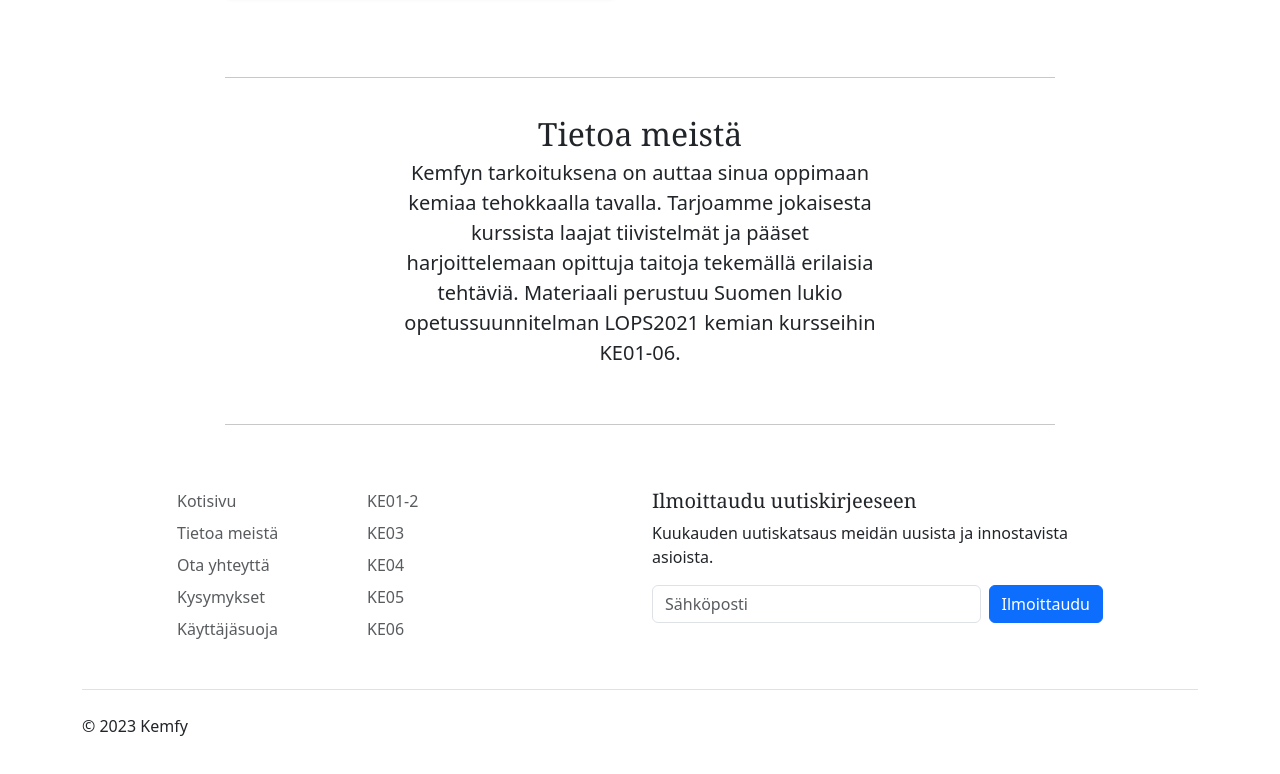
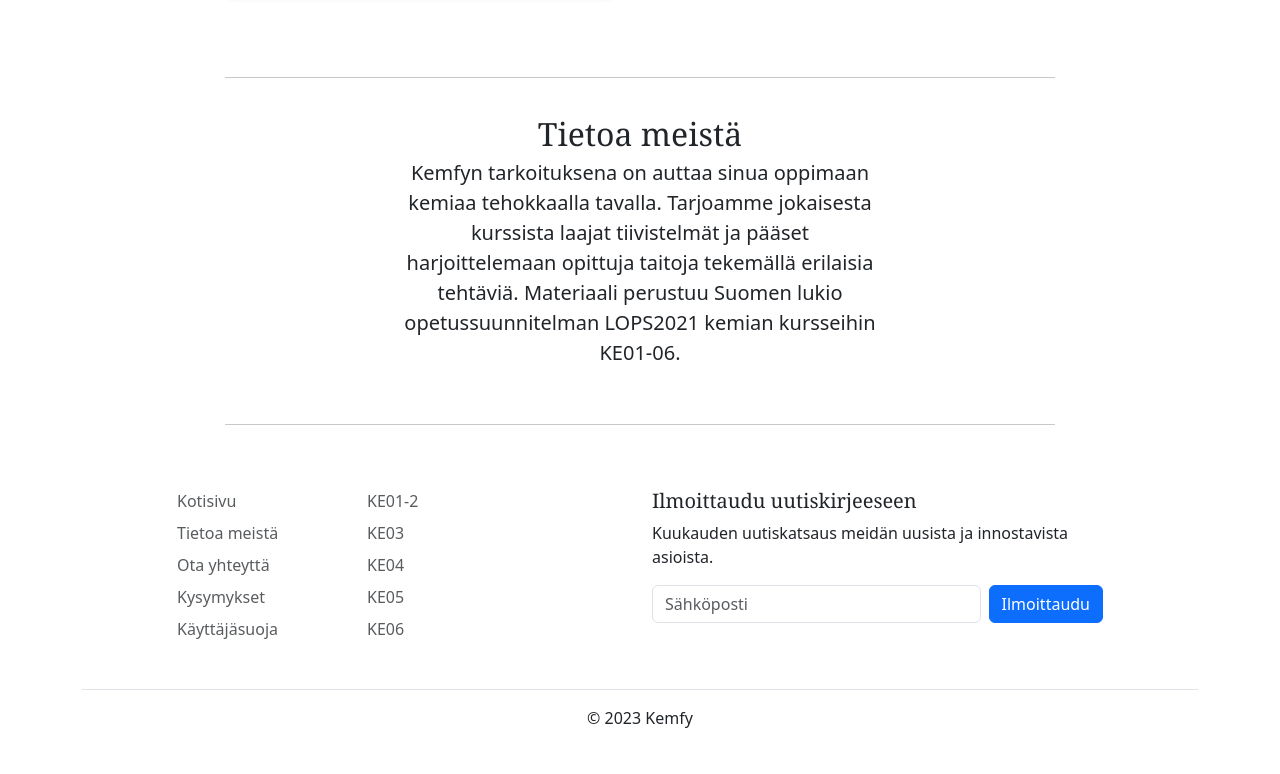
Before and after one commit to Shrekboi/kemfy, a plain HTML site: page index.html in a window 1280 px wide. Shown: the part 2299-3073 px from the top of the page. Drawn offline with nearby package versions, Linux system fonts and the light colour scheme.

Commit message:
new home footer in center

```diff
--- a/index.html
+++ b/index.html
@@ -345,9 +345,9 @@
             </div>
           </div>
 
-          <div class=" d-flex flex-column flex-sm-row justify-content-between py-4 mt-4 border-top">
+          <div class=" d-flex flex-column flex-sm-row justify-content-center py-3 mt-4 border-top">
             <p>&copy; 2023 Kemfy</p>
-            <ul class="list-unstyled d-flex">
+            <!-- <ul class="list-unstyled d-flex">
               <li class="ms-3"><a class="link-dark" href="#"><svg class="bi" width="24" height="24">
                     <use xlink:href="#twitter" />
                   </svg></a></li>
@@ -357,7 +357,7 @@
               <li class="ms-3"><a class="link-dark" href="#"><svg class="bi" width="24" height="24">
                     <use xlink:href="#facebook" />
                   </svg></a></li>
-            </ul>
+            </ul> -->
           </div>
         </footer>
       </div>
```
